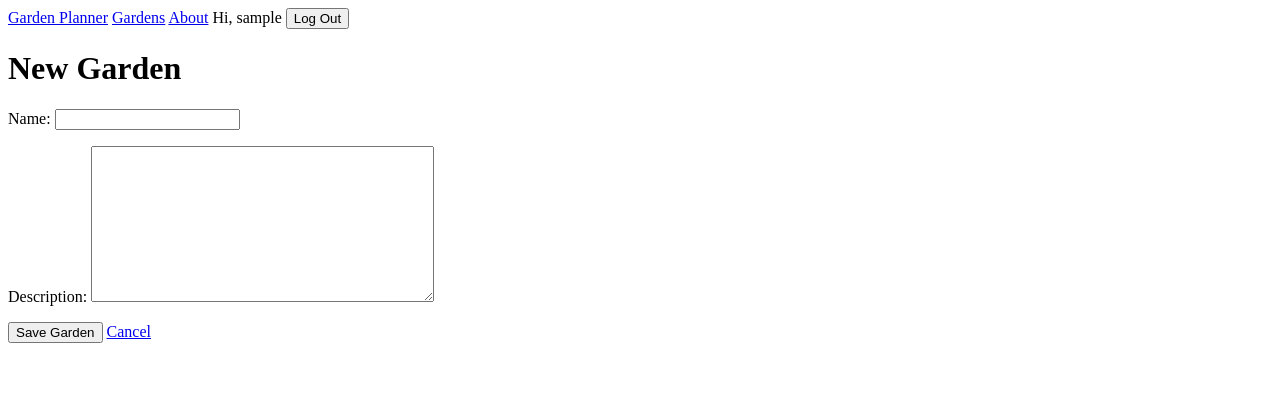
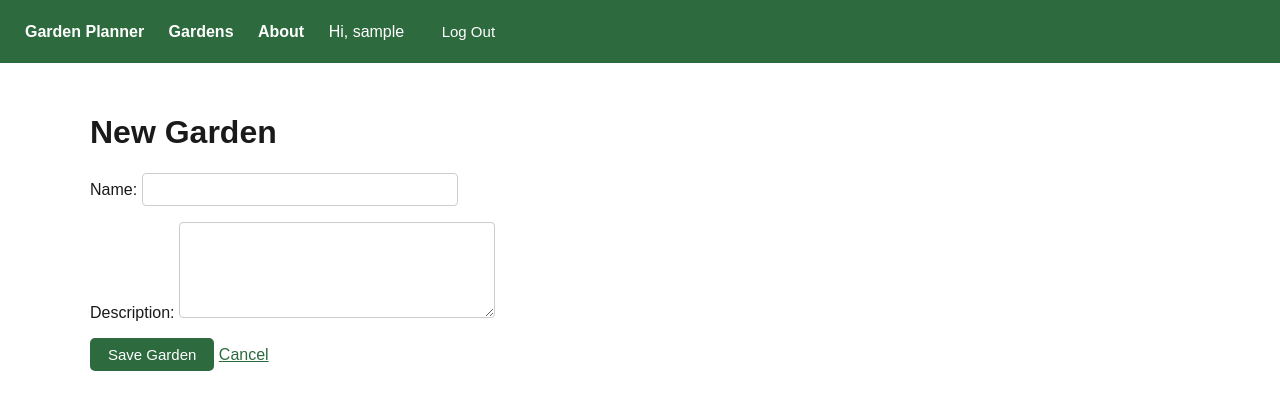
Before and after one commit to samldahl/garden-planner, a Django app: page /gardens/new/ in a window 1280 px wide. Shown: the top 410 px of the page. Run offline with Django 5.2, Linux system fonts and the light colour scheme; the visitor is signed in with stand-in values (Sample User, id 1).

Commit message:
add edit views for gardens and plants, add CSS, link css in base

```diff
--- /dev/null
+++ b/gardenPlanner/planner/static/css/style.css
@@ -0,0 +1,81 @@
+body {
+  font-family: Arial, sans-serif;
+  margin: 0;
+  color: #1a1a1a;
+}
+
+main {
+  max-width: 1100px;
+  margin: 0 auto;
+  padding: 30px 20px;
+}
+
+nav {
+  background-color: #2d6a3e;
+  padding: 15px 25px;
+  color: white;
+}
+
+nav a {
+  color: white;
+  text-decoration: none;
+  margin-right: 20px;
+  font-weight: bold;
+}
+
+nav a:hover {
+  text-decoration: underline;
+}
+
+nav span {
+  margin-right: 15px;
+}
+
+nav form {
+  display: inline;
+}
+
+h1 {
+  font-size: 32px;
+}
+
+h2 {
+  font-size: 22px;
+  margin-top: 25px;
+}
+
+a {
+  color: #2d6a3e;
+}
+
+button {
+  background-color: #2d6a3e;
+  color: white;
+  border: none;
+  padding: 8px 18px;
+  border-radius: 5px;
+  font-size: 15px;
+  cursor: pointer;
+}
+
+button:hover {
+  background-color: #3a8050;
+}
+
+input, textarea, select {
+  padding: 7px;
+  border: 1px solid #ccc;
+  border-radius: 4px;
+  font-size: 15px;
+  width: 300px;
+}
+
+textarea {
+  height: 80px;
+}
+
+hr {
+  margin: 25px 0;
+  border: 0;
+  border-top: 1px solid #ddd;
+}
--- a/gardenPlanner/planner/templates/base.html
+++ b/gardenPlanner/planner/templates/base.html
@@ -5,6 +5,7 @@
   <meta charset="UTF-8">
   <title>Garden Planner</title>
   <link rel="icon" type="image/png" href="{% static 'images/favicon.png' %}">
+  <link rel="stylesheet" href="{% static 'css/style.css' %}">
 </head>
 <body>
   <nav>
--- a/gardenPlanner/planner/templates/gardens/detail.html
+++ b/gardenPlanner/planner/templates/gardens/detail.html
@@ -5,6 +5,7 @@
   <p>{{ garden.plant_set.count }} plant{{ garden.plant_set.count|pluralize }}</p>
   <p>{{ garden.description }}</p>
 
+  <a href="{% url 'gardens-update' garden.id %}">Edit</a>
   <a href="{% url 'plants-create' garden.id %}">+ Add Plant</a>
 
   <h2>Plants in this garden</h2>
--- a/gardenPlanner/planner/templates/gardens/form.html
+++ b/gardenPlanner/planner/templates/gardens/form.html
@@ -1,11 +1,15 @@
 {% extends 'base.html' %}
 
 {% block content %}
-  <h1>New Garden</h1>
+  <h1>{% if garden %}Edit Garden{% else %}New Garden{% endif %}</h1>
   <form method="POST">
     {% csrf_token %}
     {{ form.as_p }}
     <button type="submit">Save Garden</button>
-    <a href="{% url 'gardens-index' %}">Cancel</a>
+    {% if garden %}
+      <a href="{% url 'gardens-detail' garden.id %}">Cancel</a>
+    {% else %}
+      <a href="{% url 'gardens-index' %}">Cancel</a>
+    {% endif %}
   </form>
 {% endblock %}
--- a/gardenPlanner/planner/templates/plants/detail.html
+++ b/gardenPlanner/planner/templates/plants/detail.html
@@ -23,7 +23,8 @@
   {% endif %}
 
   <hr>
-  <form action="{% url 'plants-delete' plant.id %}" method="POST">
+  <a href="{% url 'plants-update' plant.id %}">Edit</a>
+  <form action="{% url 'plants-delete' plant.id %}" method="POST" style="display:inline;">
     {% csrf_token %}
     <button type="submit">Delete Plant</button>
   </form>
--- a/gardenPlanner/planner/urls.py
+++ b/gardenPlanner/planner/urls.py
@@ -8,9 +8,11 @@ urlpatterns = [
     path('gardens/', views.gardens_index, name='gardens-index'),
     path('gardens/new/', views.gardens_create, name='gardens-create'),
     path('gardens/<int:garden_id>/', views.gardens_detail, name='gardens-detail'),
+    path('gardens/<int:garden_id>/edit/', views.gardens_update, name='gardens-update'),
     path('gardens/<int:garden_id>/delete/', views.gardens_delete, name='gardens-delete'),
     path('gardens/<int:garden_id>/plants/new/', views.plants_create, name='plants-create'),
     path('plants/<int:plant_id>/', views.plants_detail, name='plants-detail'),
+    path('plants/<int:plant_id>/edit/', views.plants_update, name='plants-update'),
     path('plants/<int:plant_id>/delete/', views.plants_delete, name='plants-delete'),
     path('accounts/signup/', views.signup, name='signup'),
 ]
--- a/gardenPlanner/planner/views.py
+++ b/gardenPlanner/planner/views.py
@@ -41,6 +41,19 @@ def gardens_create(request):
 
 
 @login_required
+def gardens_update(request, garden_id):
+    garden = get_object_or_404(Garden, pk=garden_id, user=request.user)
+    if request.method == 'POST':
+        form = GardenForm(request.POST, instance=garden)
+        if form.is_valid():
+            form.save()
+            return redirect('gardens-detail', garden_id=garden.id)
+    else:
+        form = GardenForm(instance=garden)
+    return render(request, 'gardens/form.html', {'form': form, 'garden': garden})
+
+
+@login_required
 def gardens_delete(request, garden_id):
     garden = get_object_or_404(Garden, pk=garden_id, user=request.user)
     garden.delete()
@@ -69,6 +82,19 @@ def plants_detail(request, plant_id):
 
 
 @login_required
+def plants_update(request, plant_id):
+    plant = get_object_or_404(Plant, pk=plant_id, garden__user=request.user)
+    if request.method == 'POST':
+        form = PlantForm(request.POST, instance=plant)
+        if form.is_valid():
+            form.save()
+            return redirect('plants-detail', plant_id=plant.id)
+    else:
+        form = PlantForm(instance=plant)
+    return render(request, 'plants/form.html', {'form': form, 'garden': plant.garden, 'plant': plant})
+
+
+@login_required
 def plants_delete(request, plant_id):
     plant = get_object_or_404(Plant, pk=plant_id, garden__user=request.user)
     garden_id = plant.garden.id
```
Also changed, not shown: gardenPlanner/planner/templates/plants/form.html (+7 -3 lines).
